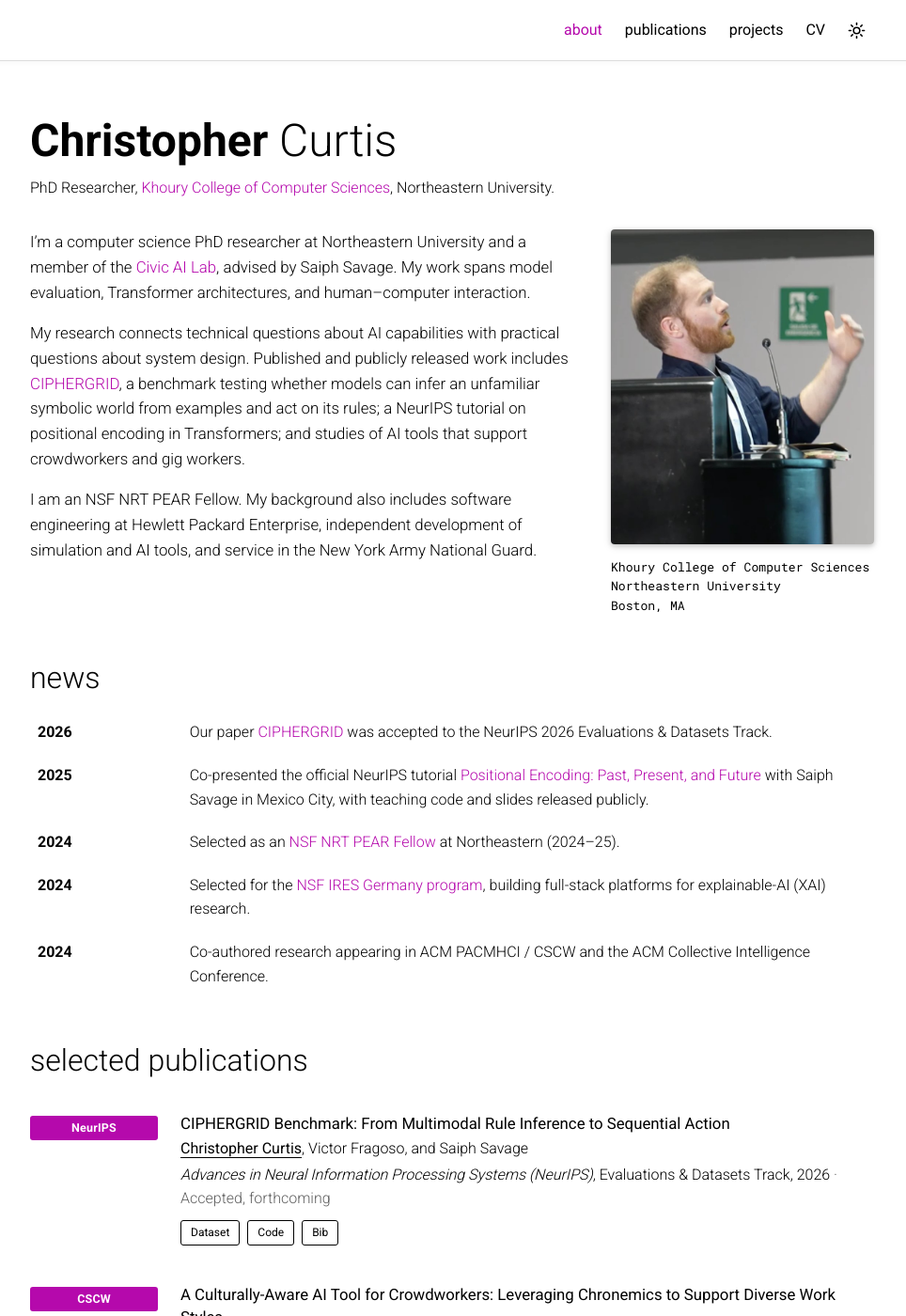
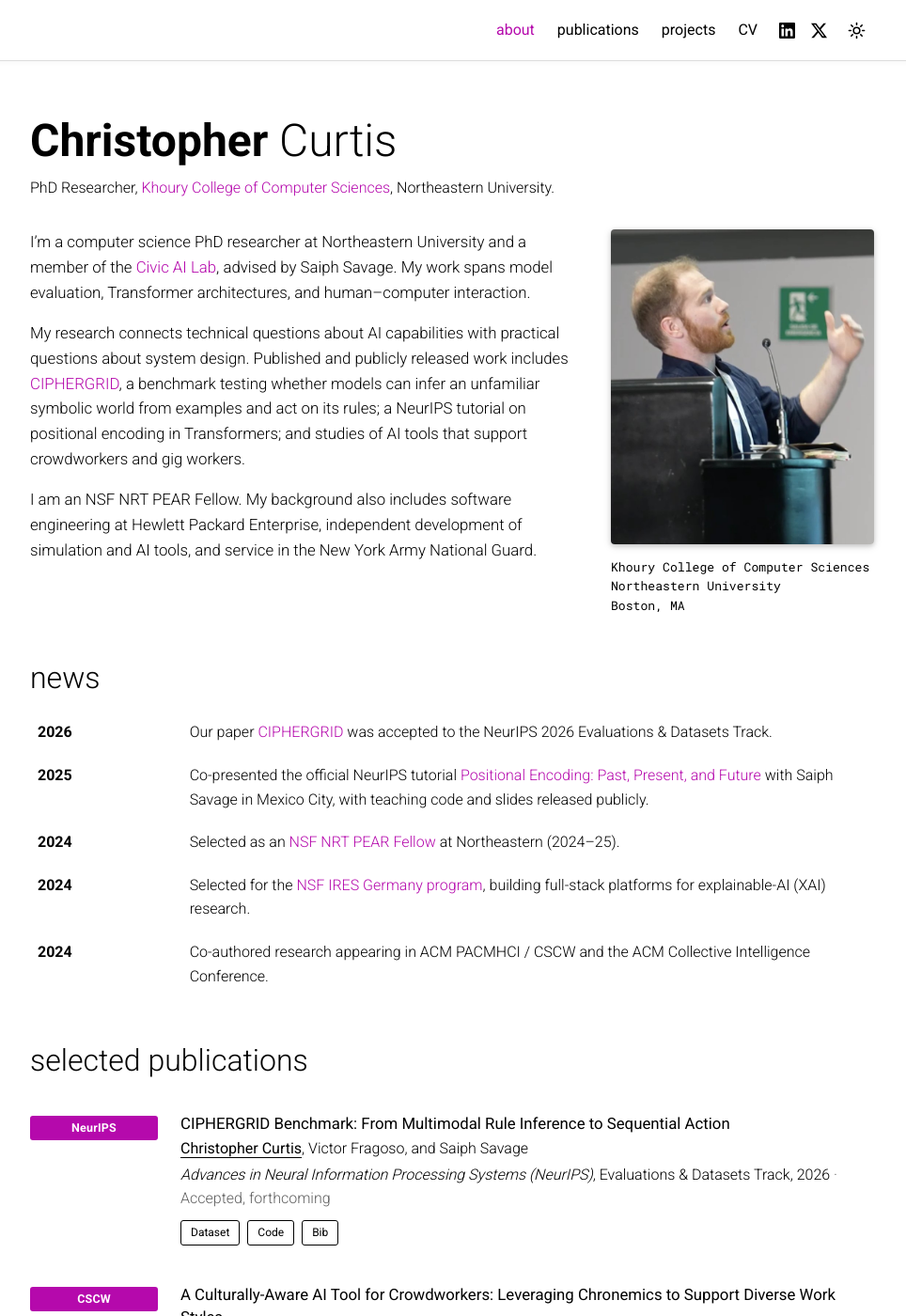
Before and after one commit to CurtisChris7/CurtisChris7.github.io, a Jekyll site: the page built from index.md, in a window 1280 px wide and 1400 px high. Shown: the whole window at 94% size, without its empty margins (159-1123 px from the left). Built offline with Jekyll 4.4.1, drawn with Linux system fonts in a browser that asks for light colours.

Commit message:
Updated socials

```diff
--- a/_config.yml
+++ b/_config.yml
@@ -48,6 +48,11 @@ social:
   - name: LinkedIn
     icon: linkedin
     url: https://www.linkedin.com/in/christopher-curtis-b22197247/
+    navbar: true
+  - name: Twitter
+    icon: x
+    url: https://x.com/curtischris7
+    navbar: true
 
 contact_note: >-
   Research collaborations, academic conversations, and interesting technical
--- a/_includes/header.html
+++ b/_includes/header.html
@@ -3,6 +3,7 @@
   The link text comes from `nav_title`.
 {%- endcomment -%}
 {%- assign nav_pages = site.pages | where_exp: "p", "p.nav_order" | sort: "nav_order" -%}
+{%- assign nav_social = site.social | where: "navbar", true -%}
 <header class="site-header">
   <nav class="container nav" aria-label="Main">
     <a class="navbar-brand{% if page.hide_brand %} hide-desktop{% endif %}" href="{{ '/' | relative_url }}">
@@ -19,6 +20,17 @@
         <a href="{{ p.url | relative_url }}"{% if p.url == page.url %} aria-current="page"{% endif %}>{{ p.nav_title }}</a>
       </li>
       {%- endfor %}
+      <li class="nav-social">
+        {%- for profile in nav_social %}
+        <a href="{{ profile.url }}"
+           title="{{ profile.name }}"
+           aria-label="{{ profile.name }}"
+           rel="noopener noreferrer"
+           target="_blank">
+          {% include icons/{{ profile.icon }}.svg %}
+        </a>
+        {%- endfor %}
+      </li>
       <li>
         <button class="icon-button theme-toggle" type="button" aria-label="Toggle dark mode">
           {% include icons/sun.svg %}
--- a/assets/css/styles.css
+++ b/assets/css/styles.css
@@ -791,3 +791,26 @@ h2.section-title a:hover {
 .cv-pubs li {
   margin-bottom: 10px;
 }
+
+/* Profile icons in the navigation bar */
+.nav-social {
+  display: flex;
+  align-items: center;
+}
+.nav-links .nav-social a {
+  display: inline-flex;
+  align-items: center;
+  justify-content: center;
+  width: 34px;
+  height: 38px;
+  padding: 0;
+}
+.nav-social svg {
+  width: 17px;
+  height: 17px;
+}
+@media (max-width: 760px) {
+  .nav-social {
+    margin-left: -8px;
+  }
+}
```
Also changed, not shown: _includes/icons/x.svg (added).
